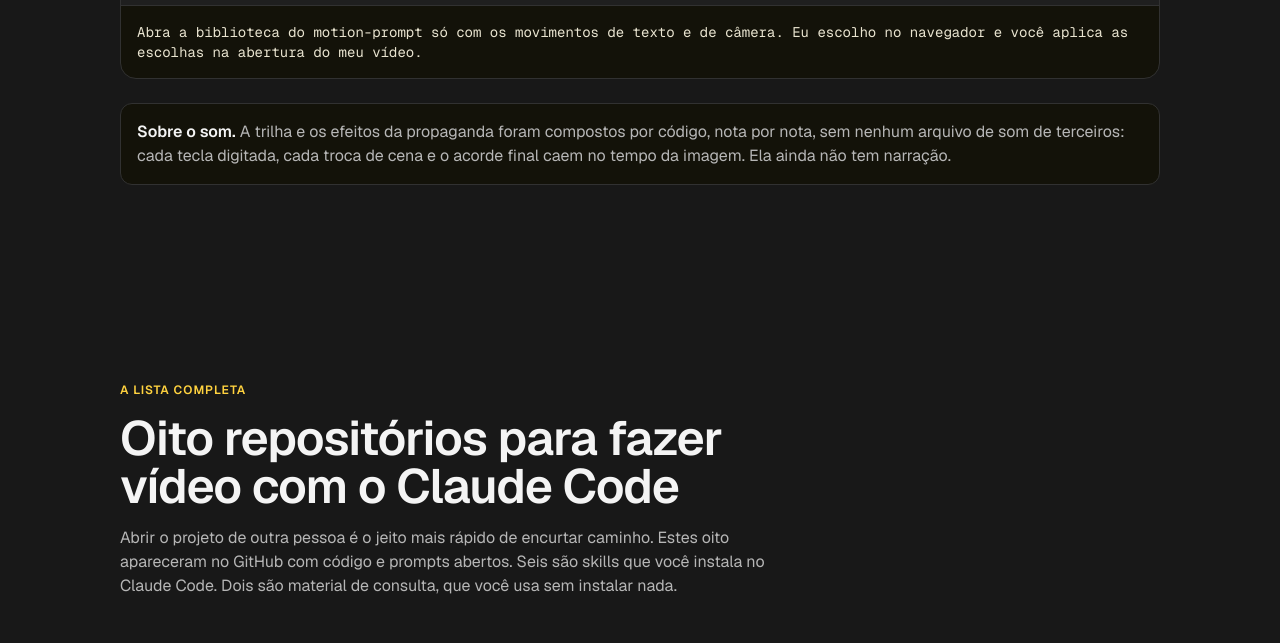
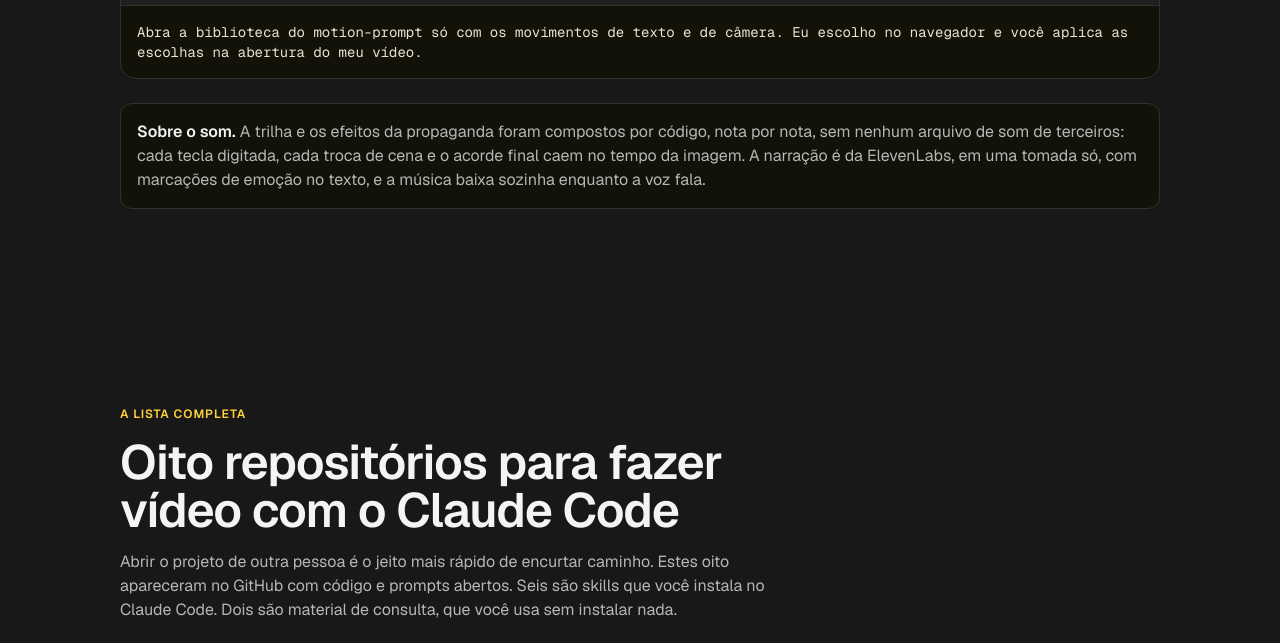
Before and after one commit to mastof/shorts, a plain HTML site: page skills.html in a window 1280 px wide. Shown: the part 5126-5769 px from the top of the page. Drawn offline with nearby package versions, Linux system fonts and the light colour scheme.

Commit message:
Propaganda com narração
Voz da ElevenLabs em uma tomada, encaixada nas quatro cenas, com a
música baixando durante a fala.

Co-Authored-By: Claude Fable 5.2 <noreply@anthropic.com>

```diff
--- a/skills.html
+++ b/skills.html
@@ -156,7 +156,7 @@
       <div class="prompt-head"><span class="title-4">Como pedir</span><button class="copy button-sm" type="button"><i class="ph ph-copy"></i><span>Copiar</span></button></div>
 <pre>Abra a biblioteca do motion-prompt só com os movimentos de texto e de câmera. Eu escolho no navegador e você aplica as escolhas na abertura do meu vídeo.</pre>
     </div>
-    <p class="note reveal"><b>Sobre o som.</b> A trilha e os efeitos da propaganda foram compostos por código, nota por nota, sem nenhum arquivo de som de terceiros: cada tecla digitada, cada troca de cena e o acorde final caem no tempo da imagem. Ela ainda não tem narração.</p>
+    <p class="note reveal"><b>Sobre o som.</b> A trilha e os efeitos da propaganda foram compostos por código, nota por nota, sem nenhum arquivo de som de terceiros: cada tecla digitada, cada troca de cena e o acorde final caem no tempo da imagem. A narração é da ElevenLabs, em uma tomada só, com marcações de emoção no texto, e a música baixa sozinha enquanto a voz fala.</p>
   </div>
 </section>
 
```
Also changed, not shown: index.html (+1 -1 lines), 1 other file.
